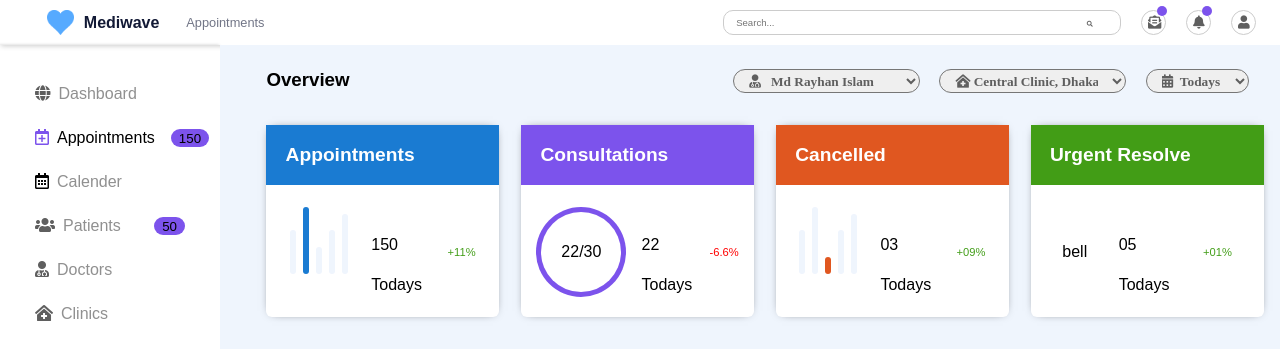
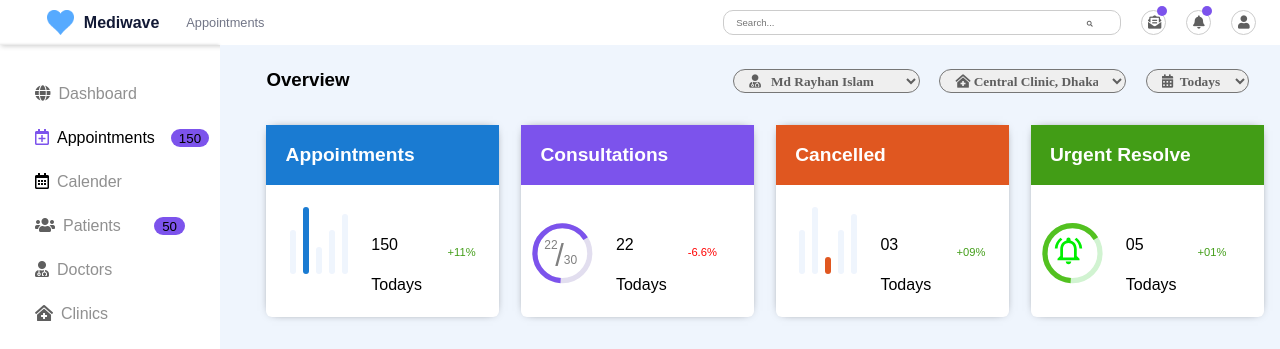
Before and after one commit to Habeeb-marcus/dashboard, a plain HTML site: page Dashboard/index.html in a window 1280 px wide. Shown: the top 349 px of the page. Drawn offline with Linux system fonts and the light colour scheme.

Commit message:
final commit

```diff
--- a/Dashboard/index.html
+++ b/Dashboard/index.html
@@ -144,7 +144,7 @@
                         <div class="con-body">
 
 
-                            <div class="circle-wrap">
+                            <!-- <div class="circle-wrap">
                                 <div class="circle">
 
                                     <div class="mask full">
@@ -158,12 +158,42 @@
                                     <div class="inside-circle">22/30</div>
 
                                 </div>
-                            </div>
-                            <div class="con-span">
+                            </div> -->
+
+
+                            <!-- <svg width="100%" height="100%" viewBox="-50 -100 90 90" class="donut">
+                                <circle class="donut-hole" cx="21" cy="21" r="15.91549430918954" fill="#fff"></circle>
+                                <circle class="donut-ring" cx="21" cy="21" r="15.91549430918954" fill="transparent" stroke="#d2d3d4" stroke-width="3"></circle>
+
+                                <circle class="donut-segment" cx="21" cy="21" r="15.91549430918954" fill="transparent" stroke="#ce4b99" stroke-width="3" stroke-dasharray="85 15" stroke-dashoffset="0"></circle>
+                              </svg> -->
+
+
+                              <svg width="100%" height="100%" viewBox="0 0 55 55" class="donut">
+                                <circle class="donut-hole" cx="24" cy="21" r="15.91549430918954" fill="#fff">main</circle>
+                                <circle class="donut-ring ring-con" cx="24" cy="21" r="15.91549430918954" fill="transparent" stroke="#d2d3d4" stroke-width="3">
+
+                                </circle>
+
+                                <circle class="donut-segment" cx="24" cy="21" r="15.91549430918954" fill="transparent" stroke="#7c53ec" stroke-width="3" stroke-dasharray="85 15" stroke-dashoffset="0"></circle>
+                              </svg>
+                            <div class="con-span day">
                                 <span>22</span>
                                 <span class="today">Todays</span>
                             </div>
-                            <div class="con-perct">-6.6%</div>
+                            <div class="con-perct per">-6.6%</div>
+
+                            <g class="chart-text">
+                                <text x="50%" y="50%" class="chart-number">
+                                  22
+                                </text>
+                                <text x="50%" y="50%" class="chart-mid">
+                                    /
+                                  </text>
+                                <text x="50%" y="50%" class="chart-label">
+                                  30
+                                </text>
+                              </g>
                         </div>
                         </div>
 
@@ -192,14 +222,33 @@
                     <div class="urgent-resolves top-div">
                         <h4 class="h4-ur">Urgent Resolve</h4>
                         <div class="ur-body">
-                            <div>
+                            <!-- <div>
                                 <span>bell</span>
-                            </div>
-                            <div class="con-span">
+                            </div> -->
+
+                            <svg width="100%" height="100%" viewBox="0 0 55 55" class="donut">
+                                <circle class="donut-hole" cx="24" cy="21" r="15.91549430918954" fill="#fff">main</circle>
+                                <circle class="donut-ring" cx="24" cy="21" r="15.91549430918954" fill="transparent" stroke="#d1f3d1;" stroke-width="3">
+
+                                </circle>
+
+                                <circle class="donut-segment" cx="24" cy="21" r="15.91549430918954" fill="transparent" stroke="#53c120" stroke-width="3" stroke-dasharray="85 15" stroke-dashoffset="0"></circle>
+                              </svg>
+
+                              <g class="chart-text">
+                                <text x="50%" y="50%" class="chart-number">
+                                    <img class="bell bell-chart ur-bell" src="./assets/notifications_active_black_24dp.svg" alt="">
+                                    <!-- <i class="fal fa-bell"></i> -->
+                                </text>
+
+                              </g>
+
+
+                            <div class="con-span day">
                                 <span>05</span>
                                 <span class="today">Todays</span>
                             </div>
-                            <div class="perct">+01%</div>
+                            <div class="perct per">+01%</div>
                         </div>
                     </div>
                 </div>
--- a/Dashboard/style.css
+++ b/Dashboard/style.css
@@ -321,6 +321,14 @@ table {
     .con-perct {
         font-size: 0.7em;
         color: red;
+        margin-right: 44px;
+    }
+    .per {
+        margin-right: 37px;
+    }
+
+    .day {
+        margin-right: 21px;
     }
 
     .today{
@@ -557,3 +565,54 @@ table {
     top: 6px;
     margin-left: 9px;
    }
+
+   .donut-segment {
+       stroke-dasharray: 65 48;
+       stroke-dashoffset: -26;
+   }
+
+   .donut-ring {
+    stroke: #d1f3d1;
+   }
+
+
+
+   .chart-text {
+    position: absolute;
+    margin-right: 167px;
+    margin-top: 8px;
+    color: gray;
+   }
+
+   .chart-number {
+    position: absolute;
+    font-size: 12px
+}
+
+.chart-mid {
+    font-size: 31px;
+    margin-left: 11px;
+}
+
+
+   .chart-label {
+    font-size: 12px;
+    margin-top: 15px;
+    position: absolute;
+   }
+
+   .donut {
+    width: 45%;
+    margin-top: 26px;
+   }
+
+   .ur-bell {
+    position: absolute;
+    margin-top: -22px;
+    margin-left: -12px;
+    height: 33px;
+   }
+
+   .ring-con {
+   stroke: #e2deef;
+   }
```
